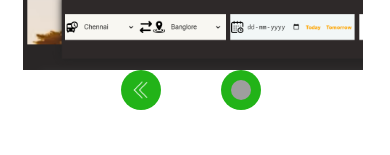
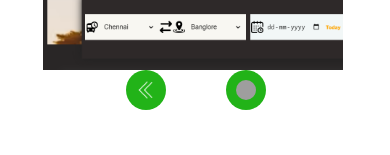
Before and after one commit to Alaudhin936/Portfolio-OG, a React (Create React App) app: page / in a window 390 px wide. Shown: the part 3880-4035 px from the top of the page. Built offline with nearby package versions, Linux system fonts and the light colour scheme; grey boxes are pictures that could not be loaded.

Commit message:
Update Portfolio.css

```diff
--- a/src/Components/Portfolio.css
+++ b/src/Components/Portfolio.css
@@ -629,7 +629,7 @@ justify-content: center;
     height: 95vh;
   }
   .myprojects .project-container {
-    width: 330px;
+    width: 290px;
   }
   .project-container {
     position: relative;
@@ -647,7 +647,7 @@ justify-content: center;
     height: 20vh;
   }
   #buttons {
-    left: 78px;
+    left: 63px;
   }
   .absolute img {
     width: 30px;
```
